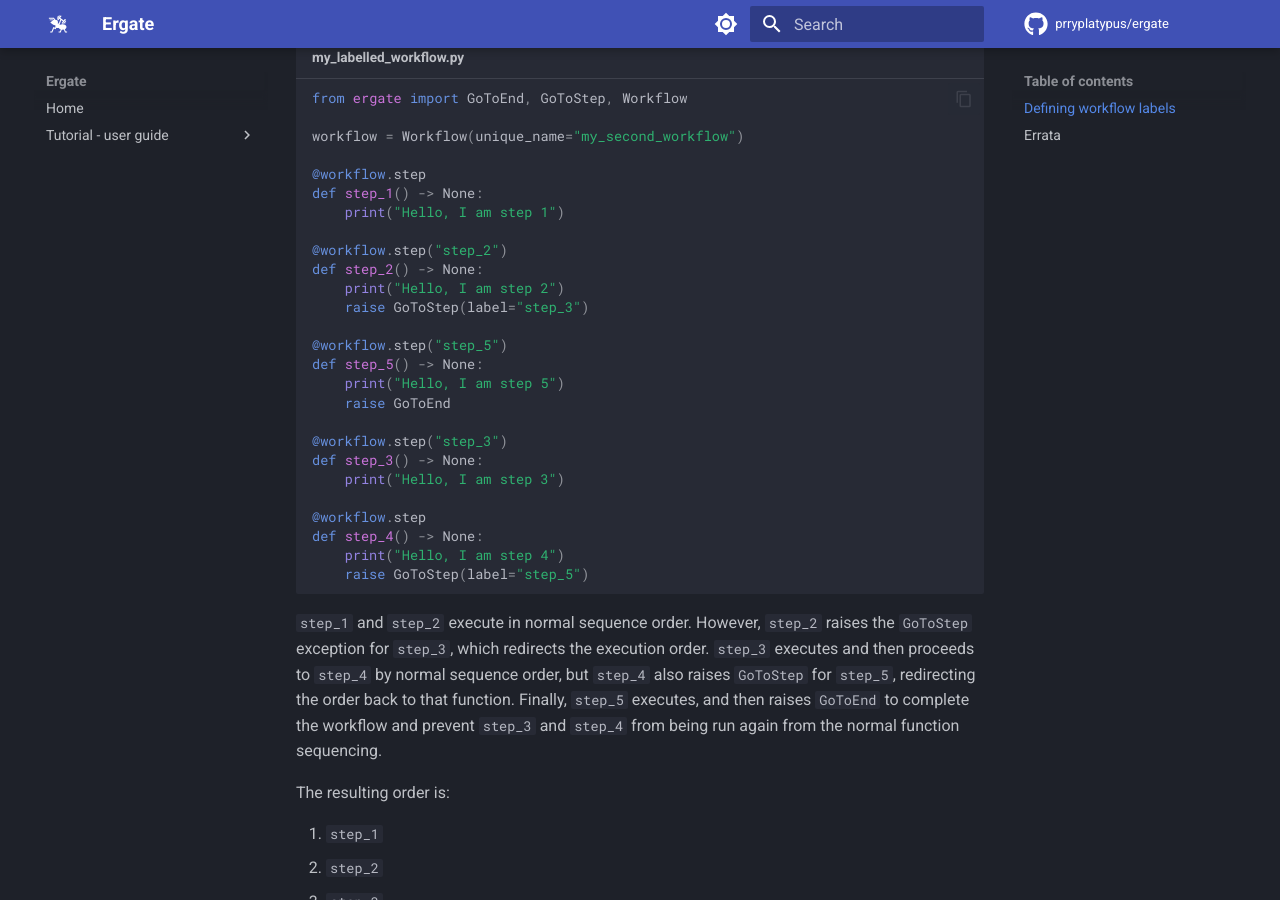
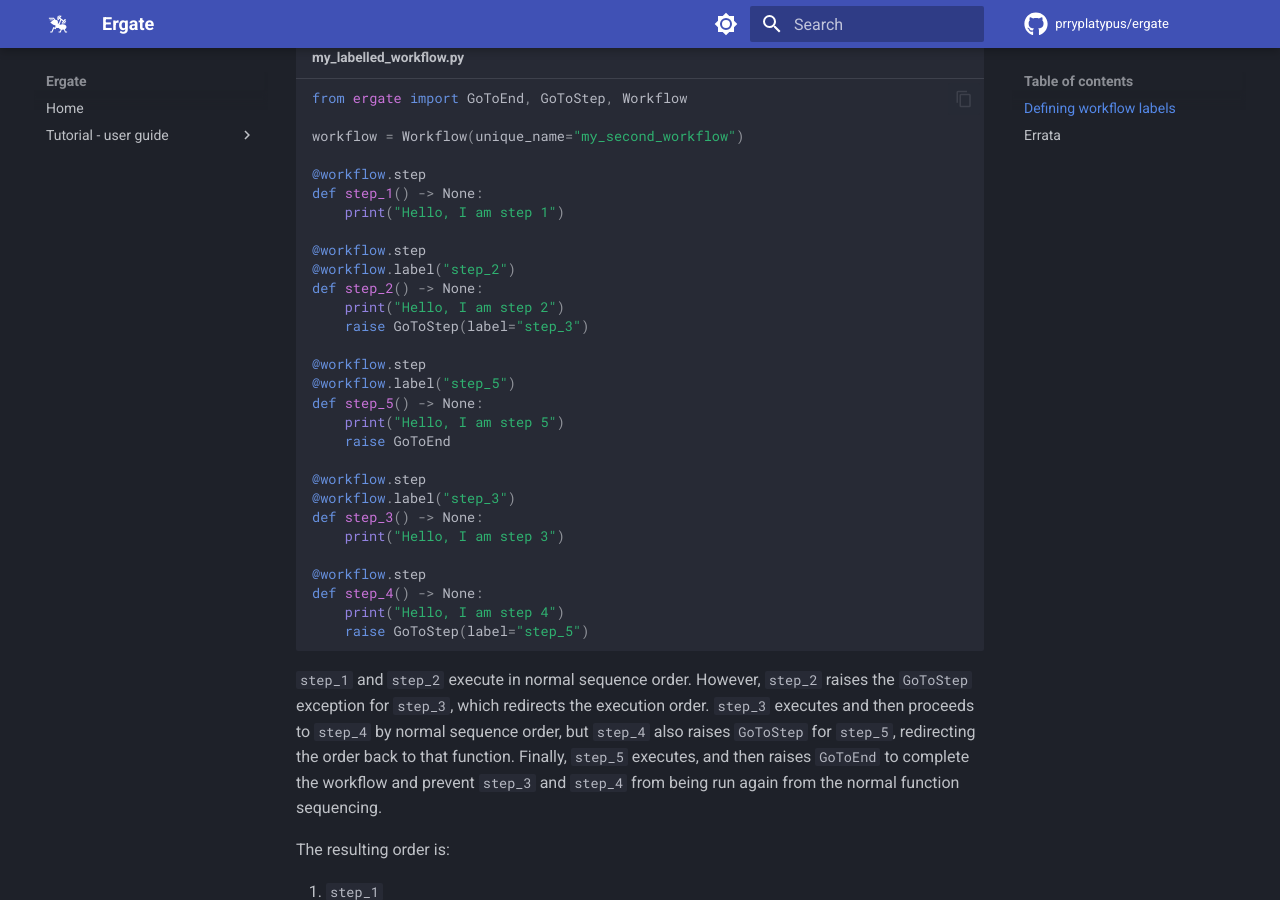
Before and after one commit to prryplatypus/ergate, an MkDocs documentation site: the page built from docs/docs/basics/workflow-step-labels.md, in a window 1280 px wide and 900 px high, scrolled down 476 px. Built offline with MkDocs 1.6.1 and Material for MkDocs 9.7.7, drawn with Linux system fonts in a browser that asks for light colours; comment, search, counter and statistics services are not loaded; some of the changed text lies outside the part shown.

Commit message:
`workflow-step-labels.md`: Update with @workflow.label` decorator.

````diff
--- a/docs/docs/basics/workflow-step-labels.md
+++ b/docs/docs/basics/workflow-step-labels.md
@@ -22,17 +22,20 @@ workflow = Workflow(unique_name="my_second_workflow")
 def step_1() -> None:
     print("Hello, I am step 1")
 
-@workflow.step("step_2")
+@workflow.step
+@workflow.label("step_2")
 def step_2() -> None:
     print("Hello, I am step 2")
     raise GoToStep(label="step_3")
 
-@workflow.step("step_5")
+@workflow.step
+@workflow.label("step_5")
 def step_5() -> None:
     print("Hello, I am step 5")
     raise GoToEnd
 
-@workflow.step("step_3")
+@workflow.step
+@workflow.label("step_3")
 def step_3() -> None:
     print("Hello, I am step 3")
 
@@ -87,12 +90,14 @@ def step_1(input_value) -> None:
         case _:
             raise GoToStep("step_default2")
 
-@workflow.step("step_default")
+@workflow.step
+@workflow.label("step_default")
 def step_default2() -> None:
     print("Hello, I am step default.2")
     raise GoToStep(label="step_4")
 
-@workflow.step("step_a2")
+@workflow.step
+@workflow.label("step_a2")
 def step_a2() -> None:
     print("Hello, I am step a.2")
 
@@ -100,7 +105,8 @@ def step_a3() -> None:
     print("Hello, I am step a.3")
     raise GoToStep(label="step_4")
 
-@workflow.step("step_b2")
+@workflow.step
+@workflow.label("step_b2")
 def step_b2() -> None:
     print("Hello, I am step b.2")
 
@@ -108,7 +114,8 @@ def step_b3() -> None:
     print("Hello, I am step b.3")
     raise GoToStep(label="step_4")
 
-@workflow.step("step_4")
+@workflow.step
+@workflow.label("step_4")
 def step_4() -> None:
     print("Hello, I am step 4")
 ```
````
